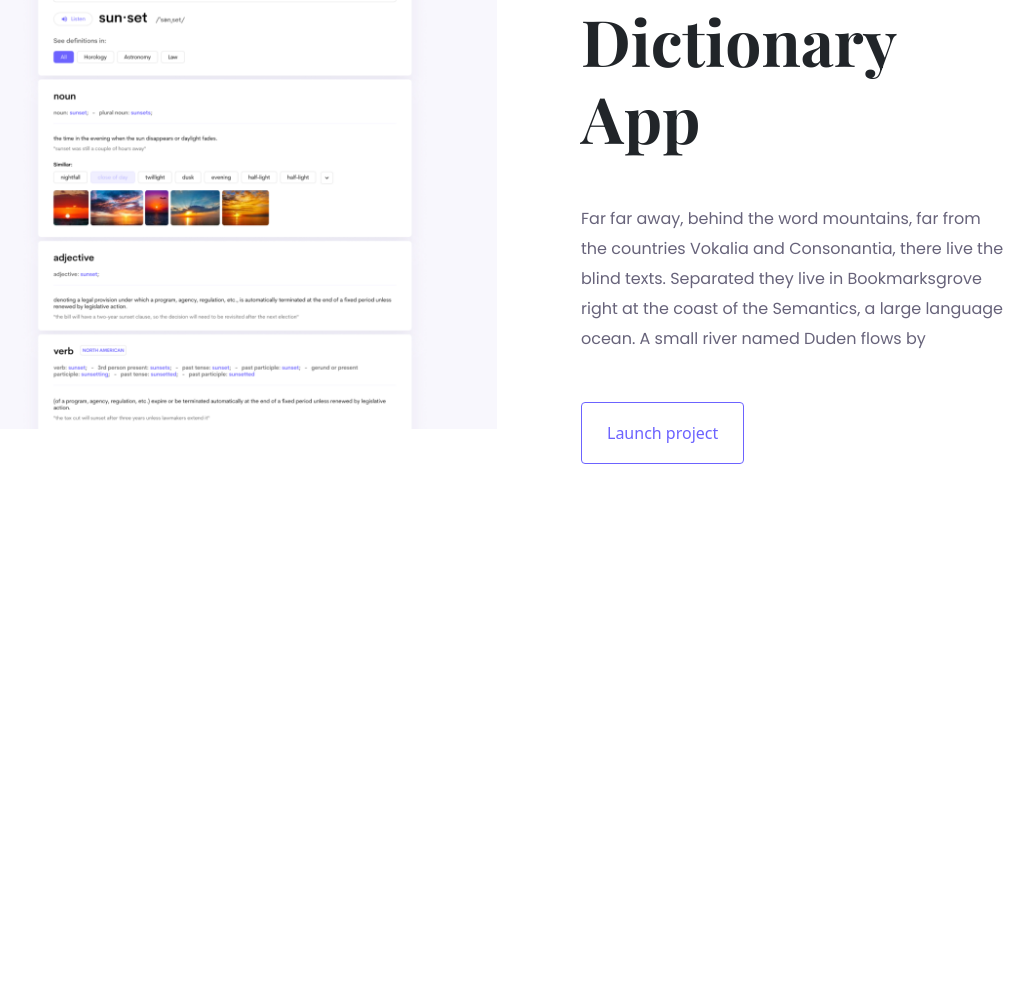
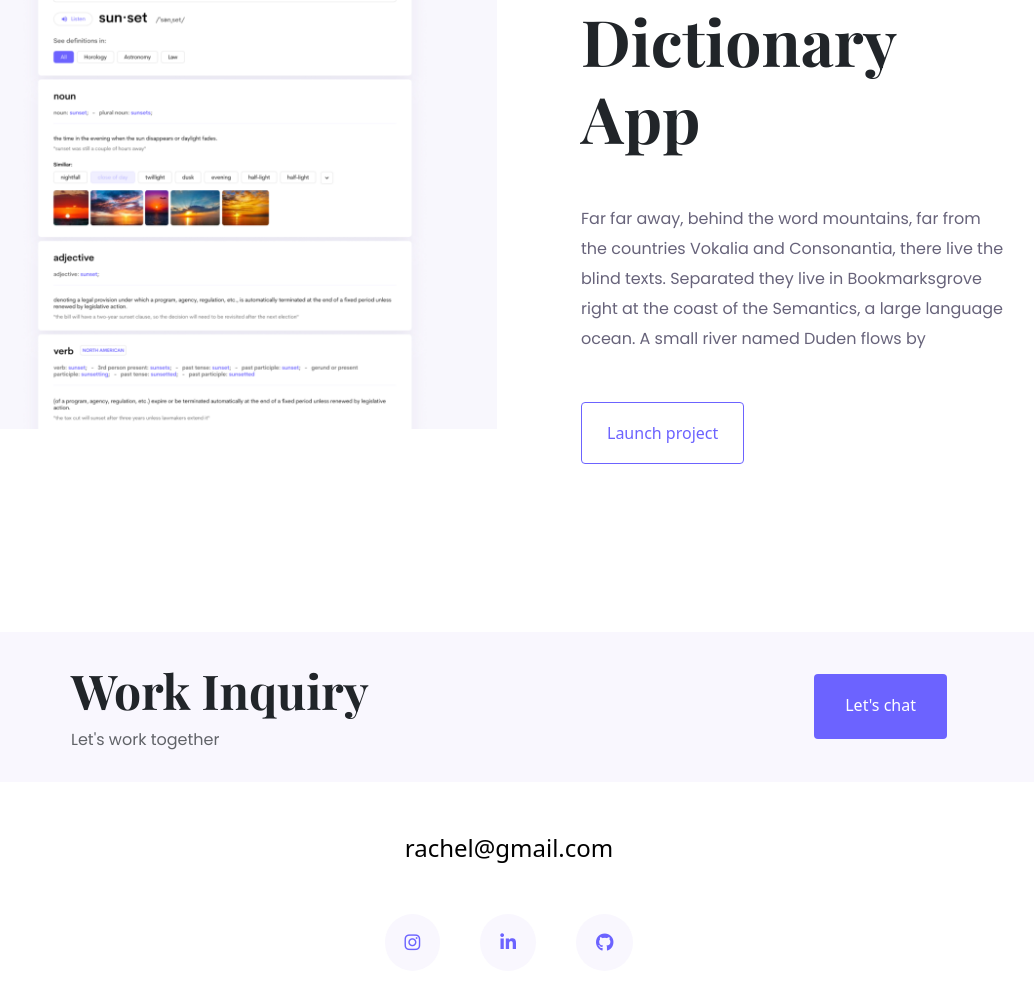
Before and after one commit to raachelkk/portfolio-2, a plain HTML site: page index.html in a window 1280 px wide. Shown: the part 2393-3382 px from the top of the page, without its empty margins (131-1165 px from the left). Before the commit the page ends 3025 px from the top, so only its background shows below. Drawn offline with nearby package versions, Linux system fonts and the light colour scheme.

Commit message:
Added footer with responsive design

```diff
--- a/css/styles.css
+++ b/css/styles.css
@@ -12,6 +12,10 @@ h3,
 h4,
 h5 {
   font-family: var(--heading-font);
+}
+
+h4 {
+  font-size: 48px;
 }
 
 p {
@@ -162,6 +166,49 @@ h3 {
   background: #fff;
 }
 
+footer .work-inquiry {
+  background: var(--background-color);
+  padding: 30px 120px;
+  border-radius: 10px;
+}
+
+footer .work-inquiry p {
+  margin: 0;
+  opacity: 0.7;
+}
+
+footer .work-inquiry a {
+  margin-top: 12px;
+  height: 65px;
+}
+
+footer .email-link {
+  color: #000;
+  text-decoration: none;
+  font-size: 24px;
+  transition: all 100ms ease-in-out;
+}
+
+footer .email-link:hover {
+  color: var(--branding-color);
+}
+
+footer .social-links a {
+  color: var(--branding-color);
+  text-align: center;
+  font-size: 18px;
+  margin: 0 20px;
+  padding: 15px 20px;
+  border-radius: 50%;
+  background: var(--background-color);
+  transition: all 100ms ease-in-out;
+}
+
+footer .social-links a:hover {
+  background: var(--branding-color);
+  color: var(--background-color);
+}
+
 @media (max-width: 900px) {
   nav li {
     margin-left: 10px;
--- a/index.html
+++ b/index.html
@@ -129,6 +129,27 @@
           </div>
         </div>
       </div>
+      <footer>
+        <div class="work-inquiry justify-content-between mb-5 d-none d-md-flex">
+          <div>
+            <h4>Work Inquiry</h4>
+            <p>Let's work together</p>
+          </div>
+          <a href="#" class="btn btn-branding">Let's chat</a>
+        </div>
+        <a
+          href="mailto:rachel@gmail.com"
+          class="d-flex justify-content-center mb-5 email-link"
+          >rachel@gmail.com</a
+        >
+        <div class="social-links d-flex justify-content-center mb-5">
+          <a href="#" target="_blank"><i class="fa-brands fa-instagram"></i></a>
+          <a href="#" target="_blank"
+            ><i class="fa-brands fa-linkedin-in"></i
+          ></a>
+          <a href="#" target="_blank"><i class="fa-brands fa-github"></i></a>
+        </div>
+      </footer>
     </div>
   </body>
 </html>
```
